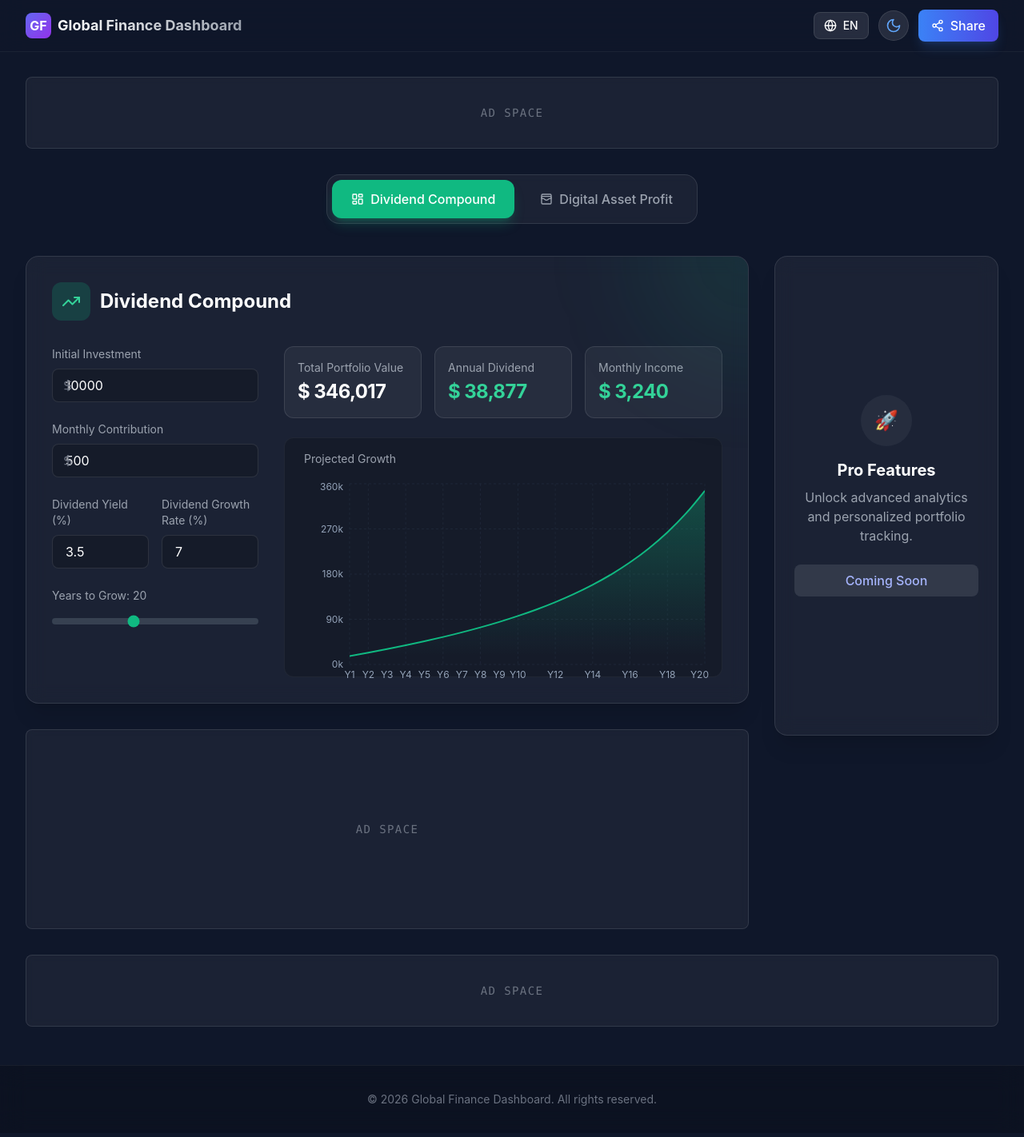
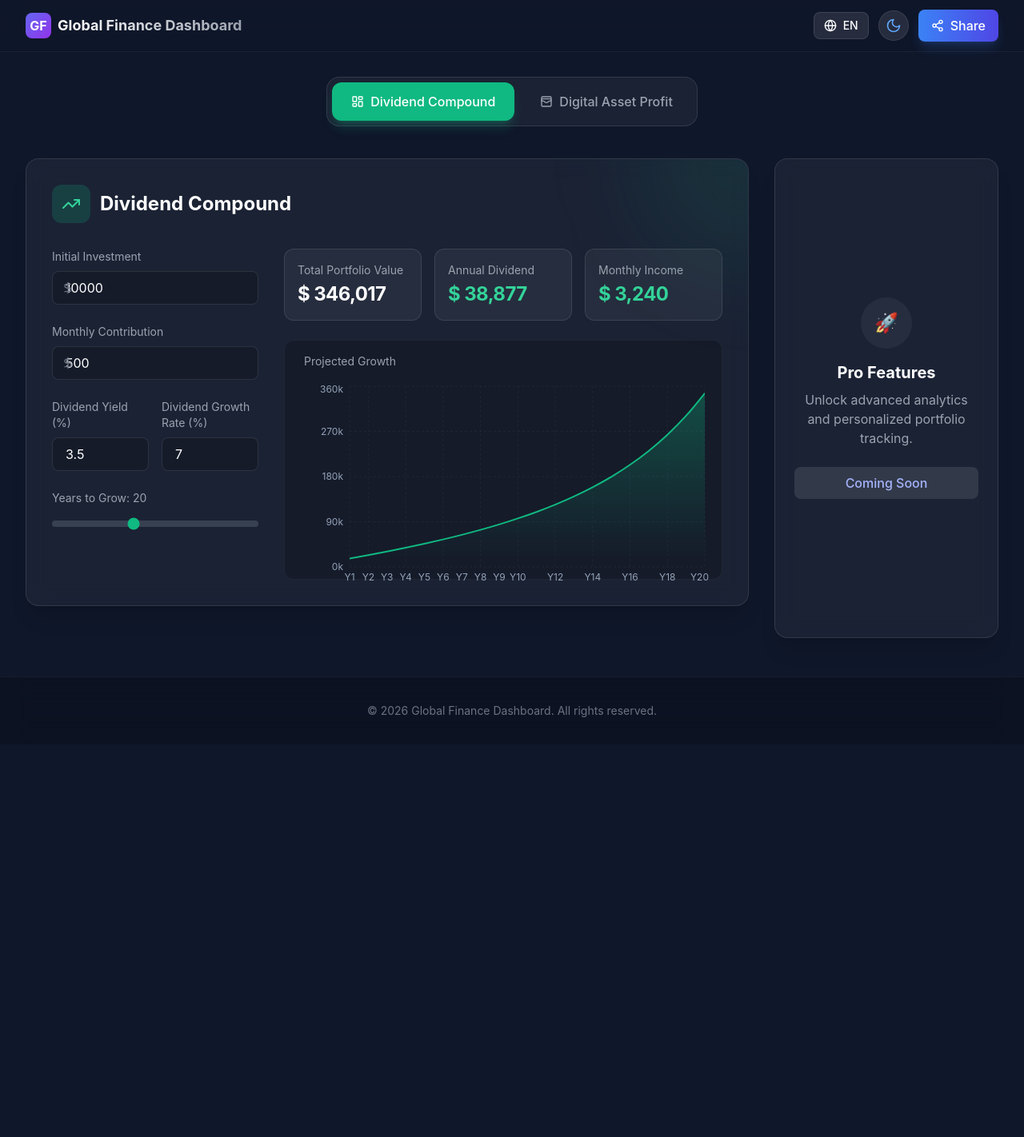
Before and after one commit to toonyman/GlobalFinanceDashboard, a React (Vite) app: page / in a window 1280 px wide. Shown: the top 1422 px of the page at 80% size. After the commit the page ends 979 px from the top, so only its background shows below. Built offline with nearby package versions, Linux system fonts and the light colour scheme.

Commit message:
Remove ad placeholders as requested

```diff
--- a/src/App.jsx
+++ b/src/App.jsx
@@ -5,7 +5,7 @@ import DigitalAssetCalculator from './components/DigitalAssetCalculator';
 import ThemeToggle from './components/ThemeToggle';
 import LanguageSwitcher from './components/LanguageSwitcher';
 import ShareButton from './components/ShareButton';
-import AdPlaceholder from './components/AdPlaceholder';
+
 import SEO from './components/SEO';
 import { LayoutDashboard, WalletCards } from 'lucide-react';
 
@@ -38,10 +38,7 @@ function App() {
       </nav>
 
       <main className="pt-24 max-w-7xl mx-auto px-4 sm:px-6 lg:px-8">
-        {/* Top Ad Space */}
-        <div className="mb-8 animate-fade-in">
-          <AdPlaceholder height="90px" />
-        </div>
+
 
         {/* Tab Navigation */}
         <div className="flex justify-center mb-10 animate-slide-up">
@@ -49,8 +46,8 @@ function App() {
             <button
               onClick={() => setActiveTab('dividend')}
               className={`flex items-center gap-2 px-6 py-3 rounded-xl transition-all duration-300 font-medium ${activeTab === 'dividend'
-                  ? 'bg-emerald-500 text-white shadow-lg shadow-emerald-500/25'
-                  : 'text-gray-400 hover:text-white hover:bg-white/5'
+                ? 'bg-emerald-500 text-white shadow-lg shadow-emerald-500/25'
+                : 'text-gray-400 hover:text-white hover:bg-white/5'
                 }`}
             >
               <LayoutDashboard className="w-4 h-4" />
@@ -60,8 +57,8 @@ function App() {
             <button
               onClick={() => setActiveTab('crypto')}
               className={`flex items-center gap-2 px-6 py-3 rounded-xl transition-all duration-300 font-medium ${activeTab === 'crypto'
-                  ? 'bg-blue-500 text-white shadow-lg shadow-blue-500/25'
-                  : 'text-gray-400 hover:text-white hover:bg-white/5'
+                ? 'bg-blue-500 text-white shadow-lg shadow-blue-500/25'
+                : 'text-gray-400 hover:text-white hover:bg-white/5'
                 }`}
             >
               <WalletCards className="w-4 h-4" />
@@ -79,8 +76,7 @@ function App() {
               {activeTab === 'dividend' ? <DividendCalculator /> : <DigitalAssetCalculator />}
             </div>
 
-            {/* Mid Ad Space */}
-            <AdPlaceholder height="250px" />
+
           </div>
 
           {/* Right Column - Placeholder or Future Features (Hidden on mobile for now, or used for Ads) */}
@@ -98,10 +94,7 @@ function App() {
           </div>
         </div>
 
-        {/* Bottom Ad Space */}
-        <div className="my-8">
-          <AdPlaceholder height="90px" />
-        </div>
+
       </main>
 
       <footer className="py-8 text-center text-gray-500 text-sm border-t border-white/5 mt-12 bg-black/20 backdrop-blur-lg">
--- a/src/components/AdPlaceholder.jsx
+++ /dev/null
@@ -1,18 +0,0 @@
-import React from 'react';
-import { useTranslation } from 'react-i18next';
-
-export default function AdPlaceholder({ height = '90px', className = '' }) {
-    const { t } = useTranslation();
-
-    return (
-        <div
-            style={{ height }}
-            className={`w-full flex items-center justify-center bg-white/5 border border-white/10 rounded-lg backdrop-blur-sm overflow-hidden group ${className}`}
-        >
-            <div className="absolute inset-0 bg-gradient-to-r from-transparent via-white/5 to-transparent -translate-x-full group-hover:animate-[shimmer_2s_infinite]" />
-            <span className="text-gray-500 font-mono text-sm tracking-widest select-none uppercase">
-                {t('app.adSpace')}
-            </span>
-        </div>
-    );
-}
```
